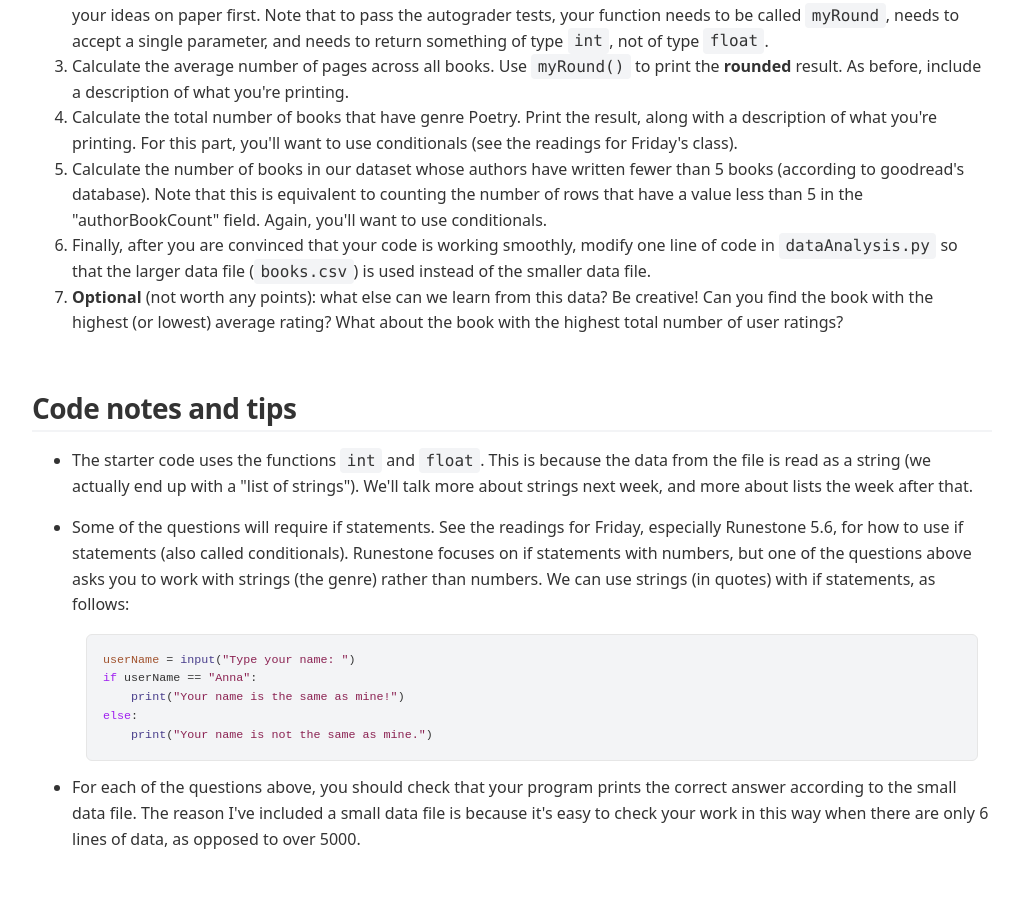
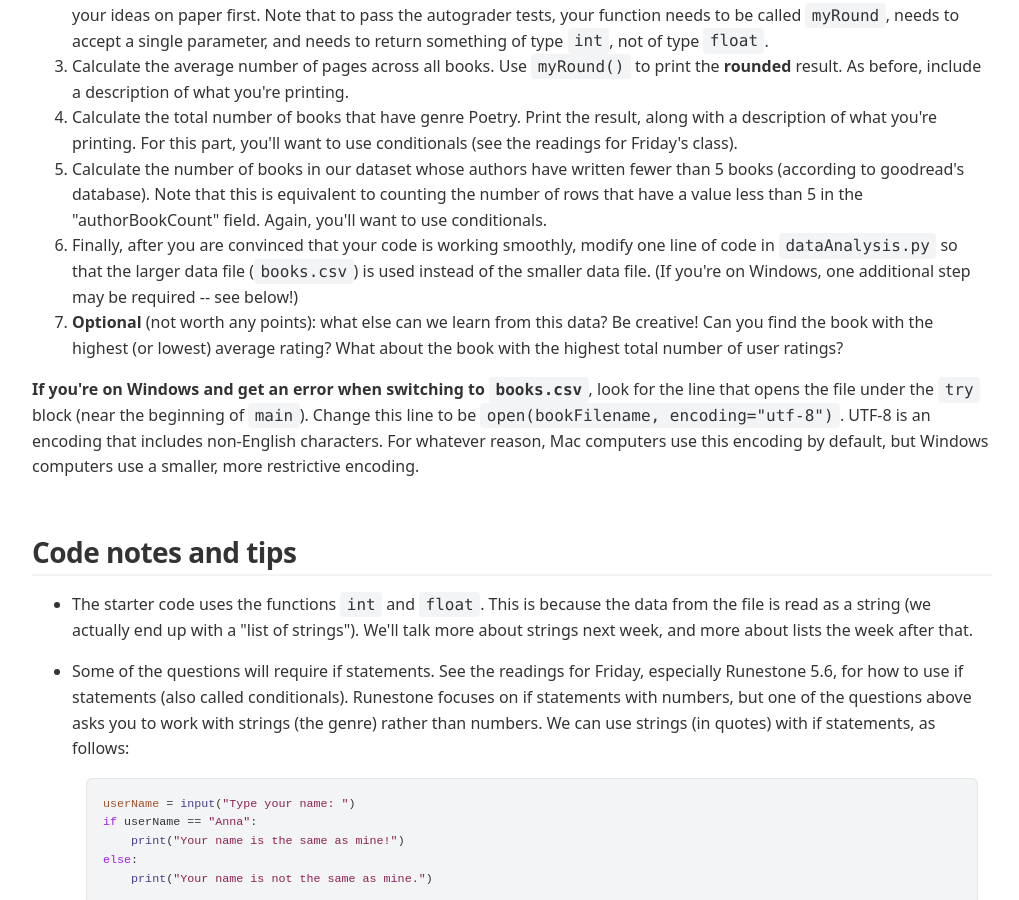
Before and after one commit to annapmeyer/annapmeyer.github.io, a Jekyll site: the page built from _pages/teaching/2026-2spring-cs111/assignments/hw3/hw3.html, in a window 1280 px wide and 900 px high, scrolled down 2621 px. Shown: the whole window, without its empty margins (128-1147 px from the left). Built offline with Jekyll 4.4.1, drawn with Linux system fonts in a browser that asks for light colours.

Commit message:
add ntoe for windows hw3

```diff
--- a/_pages/teaching/2026-2spring-cs111/assignments/hw3/hw3.html
+++ b/_pages/teaching/2026-2spring-cs111/assignments/hw3/hw3.html
@@ -375,11 +375,16 @@ what you're printing. For this part, you'll want to use conditionals (see the re
 database). Note that this is equivalent to counting the number of rows that have a value less than 5 in the
 "authorBookCount" field. Again, you'll want to use conditionals.</li>
 <li>Finally, after you are convinced that your code is working smoothly, modify one line of code in
-<code>dataAnalysis.py</code> so that the larger data file (<code>books.csv</code>) is used instead of the smaller data file.</li>
+<code>dataAnalysis.py</code> so that the larger data file (<code>books.csv</code>) is used instead of the smaller data file.
+(If you're on Windows, one additional step may be required -- see below!) </li>
 <li><b>Optional</b> (not worth any points): what else can we learn from this data? Be creative! Can you find the book
 with the highest (or lowest) average rating? What about the book with the highest total number of user ratings?</li>
 </ol>
 </div>
+<p><strong>If you're on Windows and get an error when switching to <code>books.csv</code></strong>, look for the line that opens
+the file under the <code>try</code> block (near the beginning of <code>main</code>). Change this line to be
+<code>open(bookFilename, encoding="utf-8")</code>. UTF-8 is an encoding that includes non-English characters. For whatever
+reason, Mac computers use this encoding by default, but Windows computers use a smaller, more restrictive encoding. </p>
 </div>
 <div id="outline-container-orgd0f4b41" class="outline-2">
 <h2 id="orgd0f4b41">Code notes and tips</h2>
```
